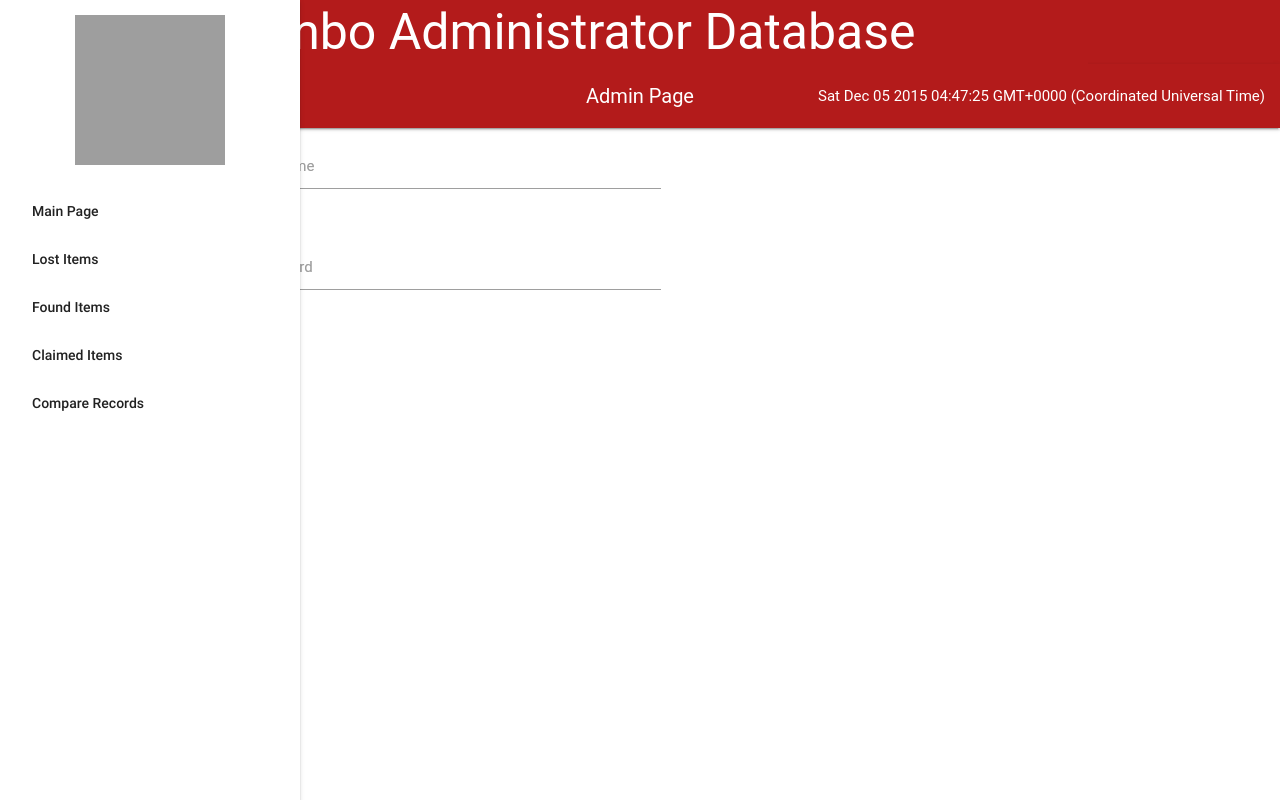
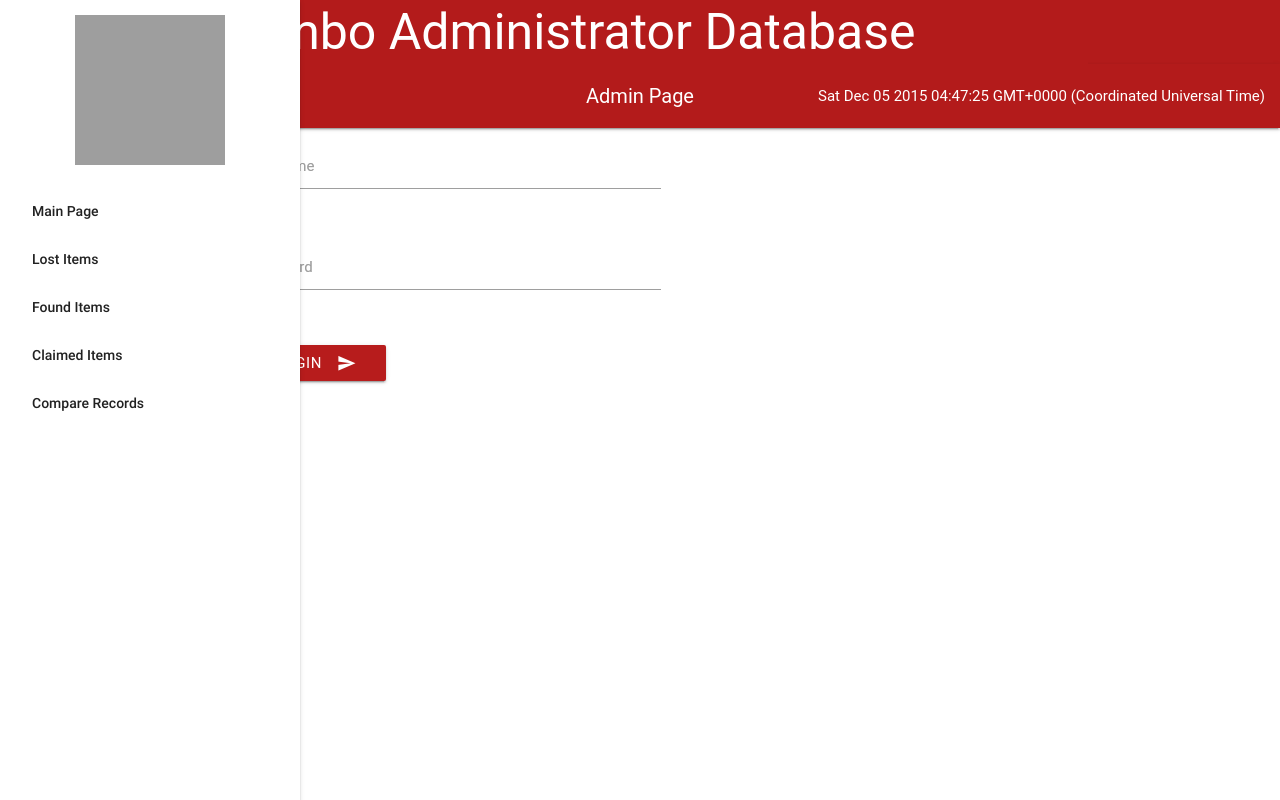
Before and after one commit to kkoves/limbo, a PHP site: page /Assignments/admin/login.php in a window 1280 px wide. Run offline with PHP 8.4, Linux system fonts and the light colour scheme; some libraries are stand-ins or nearby versions; some web fonts are replaced; grey boxes are pictures that could not be loaded.

Commit message:
Added Submit Button

```diff
--- a/admin/login.php
+++ b/admin/login.php
@@ -141,6 +141,13 @@ and open the template in the editor.
                                         <label for="first_name">Password</label>
                                     </div>
                                 </div>
+								<div class="row">
+                                    <div class="input-field col s6">
+                                        <button class="btn waves-effect waves-light red darken-4" type="submit">Login
+											<i class="material-icons right">send</i>
+										</button>
+                                    </div>
+                                </div>
                             </form>
                         </div>
                     </div>
```
